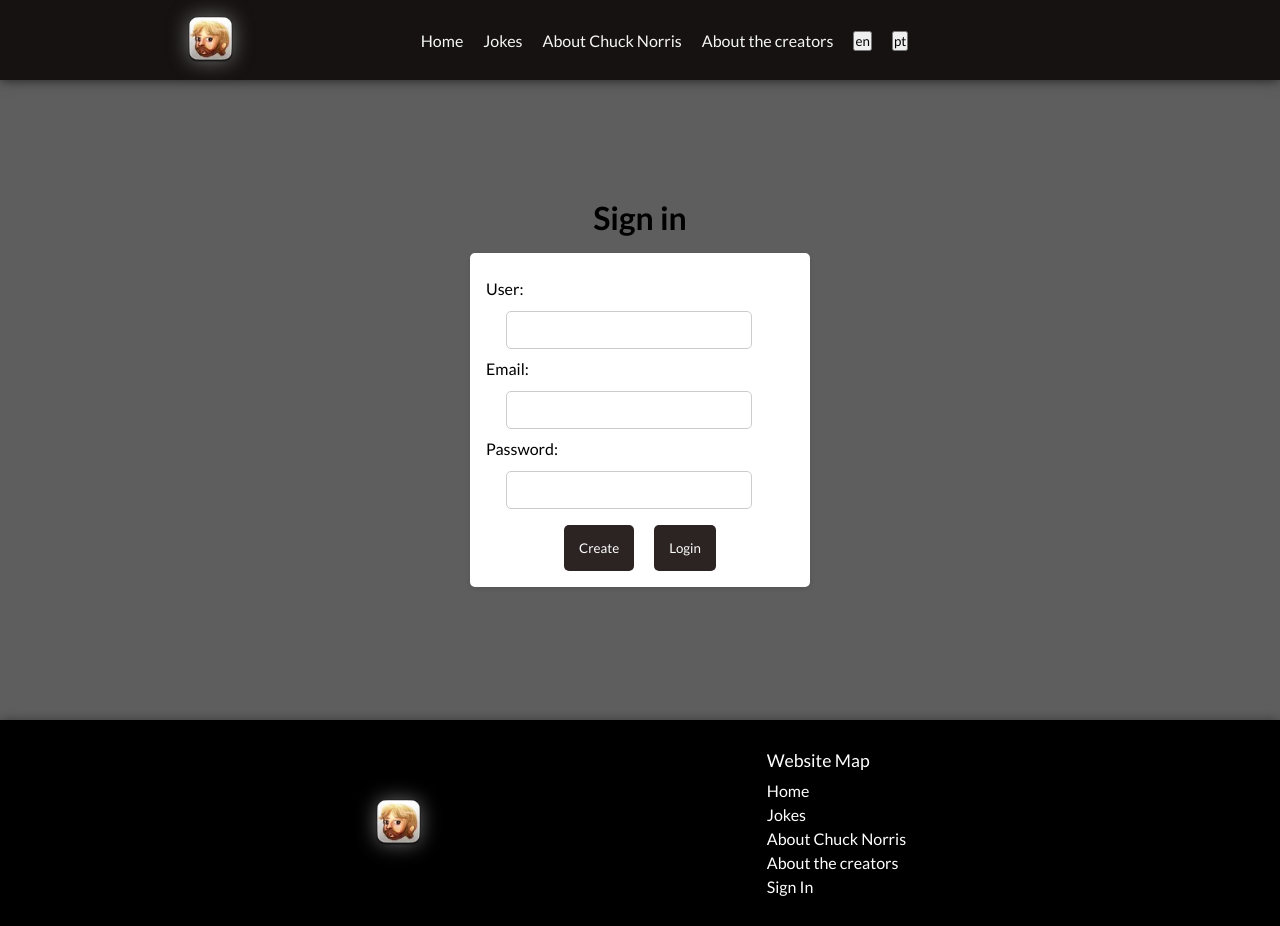
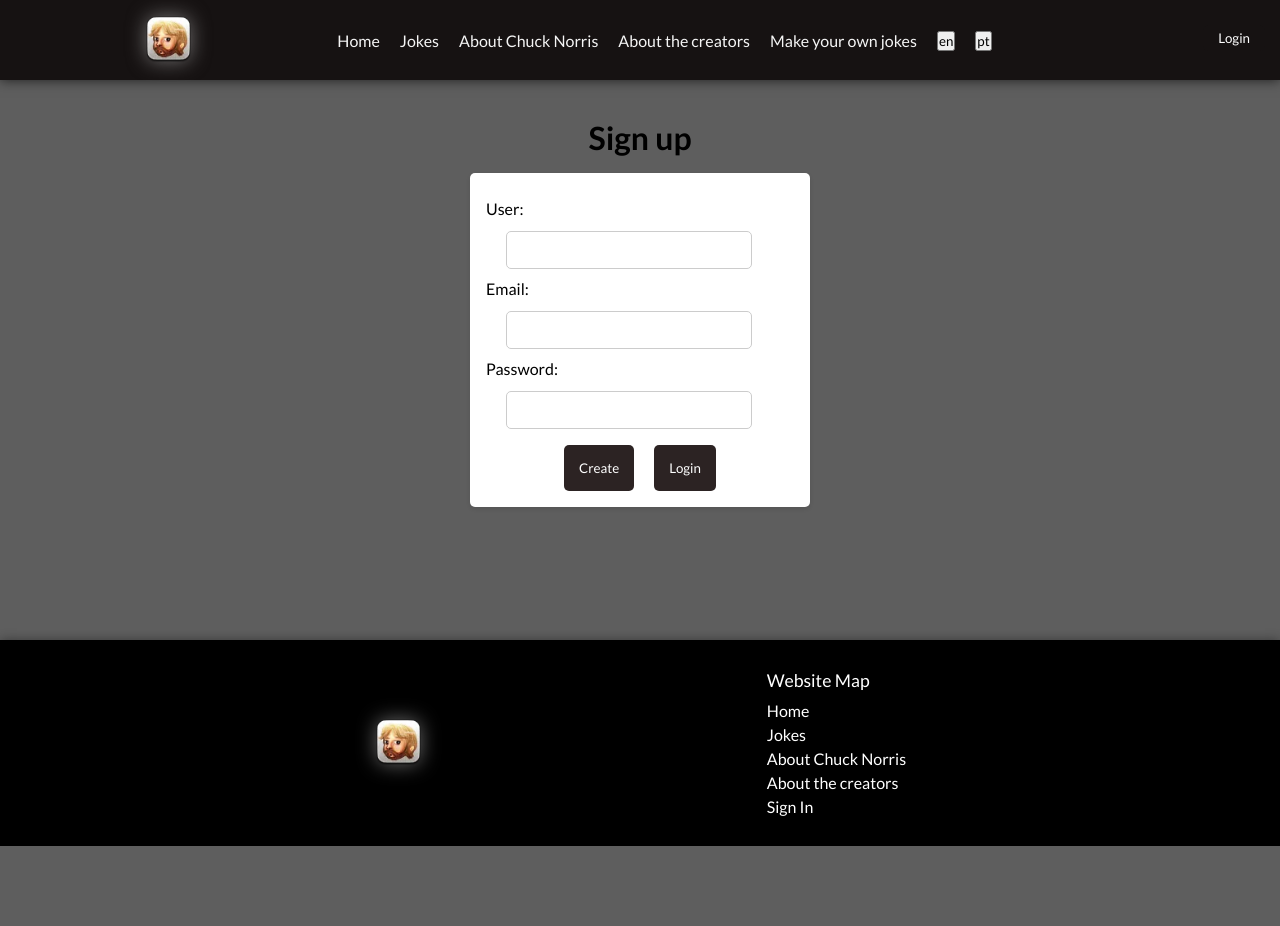
Before and after one commit to da4avi/chuck-norris-website, a React (Vite) app in the folder frontend/: page /register in a window 1280 px wide. After the commit the page ends 846 px from the top, so only its background shows below. Built offline with nearby package versions, Linux system fonts and the light colour scheme.

Commit message:
fix: register api

```diff
--- a/frontend/src/App.jsx
+++ b/frontend/src/App.jsx
@@ -1,13 +1,10 @@
 import './App.css'
 import React from 'react'
 import AppRoutes from './routes/AppRoutes'
-import { AuthProvider } from './auth/Context'
 
 function App() {
     return (
-        <AuthProvider>
-            <AppRoutes/>
-        </AuthProvider>
+        <AppRoutes />
     )
 }
 export default App
--- a/frontend/src/api/user.jsx
+++ b/frontend/src/api/user.jsx
@@ -1,7 +1,8 @@
 import api from './api'
 
-export const createUser = async (user) => {
-    const response = await api.post('/api/v1/user', user)
+export const registerUser = async (name, email, password) => {
+    const body = { name, email, password }
+    const response = await api.post('/api/v1/user/register', body)
     return response.data
 }
 export const loginUser = async (email, password) => {
@@ -14,10 +15,12 @@ export const updateUser = async (user) => {
     const response = await api.put(`/api/v1/user/${id}`, user)
     return response.data
 }
+
 export const getUser = async () => {
     const response = await api.get('/api/v1/user')
     return response.data
 }
+
 export const deleteUser = async () => {
     return api.delete(`/api/v1/user/${id}`)
 }
--- /dev/null
+++ b/frontend/src/components/General/Logout.jsx
@@ -0,0 +1,22 @@
+import { Link } from 'react-router-dom';
+import { AuthContext } from '../../auth/Context';
+import './styles/logout.css';
+import { useContext, useState } from 'react';
+
+export default function Logout() {
+    const { logout, token } = useContext(AuthContext);
+
+    return (
+        <div className="logout-container">
+            {token ? (
+                <button className='logout-button' onClick={logout} aria-label="Logout">
+                    <Link to={"/register"} aria-label="Logout">Logout</Link>
+                </button>
+            ) : (
+                <button className='logout-button' aria-label="Login">
+                    <Link to={"/login"} aria-label="Login">Login</Link>
+                </button>
+            )}
+        </div>
+    );
+}
--- /dev/null
+++ b/frontend/src/components/General/styles/logout.css
@@ -0,0 +1,20 @@
+.logout-container {
+    position: absolute;
+    top: 0;
+    right: 0;
+}
+
+.logout-button {
+    padding: 5px 15px;
+    margin: 25px 15px 0 0;
+    border: 0;
+    background-color: var(--primary-color);
+    border-radius: 5px;
+    cursor: pointer;
+
+    & a {
+        color: white;
+        text-decoration: none;
+        list-style: none;
+    }
+}
--- a/frontend/src/components/Header/index.jsx
+++ b/frontend/src/components/Header/index.jsx
@@ -1,13 +1,15 @@
 import { Link } from 'react-router-dom';
 import './styles.css';
-import { useState, useRef, useEffect } from 'react';
+import { useState, useRef, useEffect, useContext } from 'react';
 import chuckNorrisIcon from "../../assets/chuckNorrisIcon.webp"
 import { useTranslation } from 'react-i18next'
+import Logout from '../General/Logout';
+import { AuthContext } from '../../auth/Context';
 
 function Nav() {
     const [isActive, setIsActive] = useState(false);
     const navRef = useRef(null);
-
+    const { role } = useContext(AuthContext);
     const [t, i18n] = useTranslation("global")
 
     const changeLang = (lang) => {
@@ -45,6 +47,7 @@ function Nav() {
                 className={`overlay ${isActive ? "overlayActive" : ''}`}
                 onClick={removeActive}
             ></div>
+
             <nav ref={navRef} className="nav">
                 <figure className="imgBox">
                     <img className='chuck-norris-icon' src={chuckNorrisIcon} alt="Who was Chuck Norris" width={49} height="auto" />
@@ -54,14 +57,20 @@ function Nav() {
                     <li onClick={removeActive} className="navLink"><Link to="/jokes">Jokes</Link></li>
                     <li onClick={removeActive} className="navLink"><Link to="/aboutchucknorris">About Chuck Norris</Link></li>
                     <li onClick={removeActive} className="navLink"><Link to="/aboutthecreators">About the creators</Link></li>
-                    <li><button onClick={ () => changeLang("en") } className='m-2'>en</button></li>
-                    <li><button onClick={ () => changeLang("pt") } className='m-2'>pt</button></li>
+                    {role === "admin" ? (
+                        <li onClick={removeActive} className="navLink"><Link to="/admin">Admin</Link></li>
+                    ) : (
+                        <li onClick={removeActive} className="navLink"><Link to="/yoursjoke">Make your own jokes</Link></li>
+                    )}
+                    <li><button onClick={() => changeLang("en")} className='m-2'>en</button></li>
+                    <li><button onClick={() => changeLang("pt")} className='m-2'>pt</button></li>
                 </ul>
                 <div className={`hamburger ${isActive ? "navActive" : ""}`} onClick={toggleActiveClass}>
                     <span className="line"></span>
                     <span className="line"></span>
                     <span className="line"></span>
                 </div>
+                <Logout />
             </nav>
         </>
     );
--- a/frontend/src/components/Header/styles.css
+++ b/frontend/src/components/Header/styles.css
@@ -8,6 +8,8 @@
     align-items: center;
     font-weight: 250;
     box-shadow: 0 0 12px rgba(0, 0, 0, 0.7);
+    position: fixed;
+    width: 100%;
 }
 
 .navLinksGroup {
@@ -35,7 +37,7 @@
     color: rgb(177, 177, 177);
 }
 
-@media (max-width: 768px) {
+@media (max-width: 968px) {
 
     /* navMenu */
     .navLinksGroup {
--- a/frontend/src/pages/Register/index.jsx
+++ b/frontend/src/pages/Register/index.jsx
@@ -1,37 +1,57 @@
-import { Link } from 'react-router-dom'
-import './styles.css'
+import { Link, useNavigate } from 'react-router-dom';
+import { useState } from 'react';
+import './styles.css';
+import { registerUser } from '../../api/user';
 
-export default function Register () {
+export default function Register() {
+    const navigate = useNavigate();
+
+    const [name, setName] = useState("");
+    const [email, setEmail] = useState("");
+    const [password, setPassword] = useState("");
+
+    const handleSubmit = async (e) => {
+        e.preventDefault();
+        try {
+            const response = await registerUser(name, email, password);
+            if (response.ok) {
+                navigate('/login');
+            } else {
+                console.error("Registration failed");
+            }
+        } catch (error) {
+            console.error("Error:", error);
+        }
+    };
+
     return (
         <div className='register'>
-            <h1>Sign in</h1>
+            <h1>Sign up</h1>
             <div className='card'>
-                <form action="">
+                <form onSubmit={handleSubmit}>
                     <div>
-                        <label htmlFor="">User: </label>
+                        <label htmlFor="username">User: </label>
                         <br />
-                        <input type="text" name="" id="" />
+                        <input type="text" onChange={(e) => setName(e.target.value)} name="username" id="username" />
                     </div>
                     <div>
-                        <label htmlFor="">Email: </label>
+                        <label htmlFor="email">Email: </label>
                         <br />
-                        <input type="email" name="" id="" />
+                        <input type="email" onChange={(e) => setEmail(e.target.value)} name="email" id="email" />
                     </div>
                     <div>
-                        <label htmlFor="">Password: </label>
+                        <label htmlFor="password">Password: </label>
                         <br />
-                        <input type="password" name="" id="" />
+                        <input type="password" onChange={(e) => setPassword(e.target.value)} name="password" id="password" />
                     </div>
                 </form>
                 <li>
-                    <Link to="/login">
-                        <button type="button">Create</button>
-                    </Link>
+                    <button type="submit">Create</button>
                     <Link to="/login">
                         <button type="button">Login</button>
                     </Link>
                 </li>
             </div>
         </div>
-    )
+    );
 }
--- a/frontend/src/routes/AppRoutes.jsx
+++ b/frontend/src/routes/AppRoutes.jsx
@@ -8,11 +8,13 @@ import Jokes from "../pages/Jokes";
 import Register from "../pages/Register";
 import Login from "../pages/Login";
 import PrivateRoute from "./PrivateRoute";
+import { AuthProvider } from "../auth/Context";
 
 export default function AppRoutes() {
     return (
         <>
             <BrowserRouter>
+                <AuthProvider>
                     <Header />
                     <Routes>
                         <Route path='/' element={<Home />} />
@@ -27,6 +29,7 @@ export default function AppRoutes() {
                         <Route path='/register' element={<Register />} />
                     </Routes>
                     <Footer />
+                </AuthProvider>
             </BrowserRouter>
         </>
     )
```
Also changed, not shown: frontend/src/pages/Admin/index.jsx (added, +9 -0 lines), frontend/src/pages/MakeYoursJokes/index.jsx (added, +9 -0 lines), frontend/src/pages/Admin/styles.css (added), frontend/src/pages/MakeYoursJokes/styles.css (added), 2 other files (tests, documents, lock files or other folders). Lines whose indentation alone changed are shown as unchanged.
